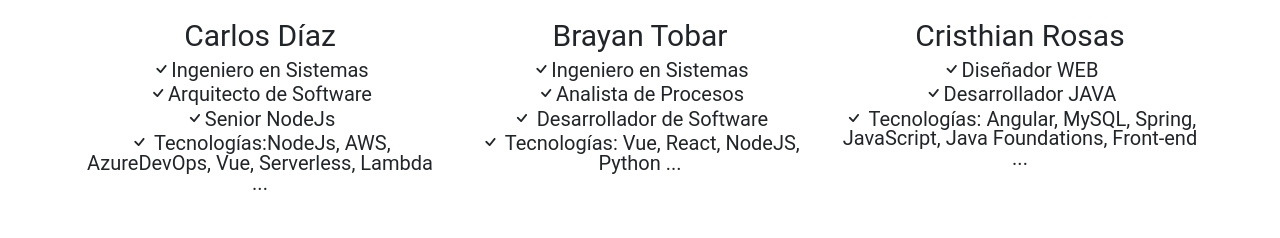
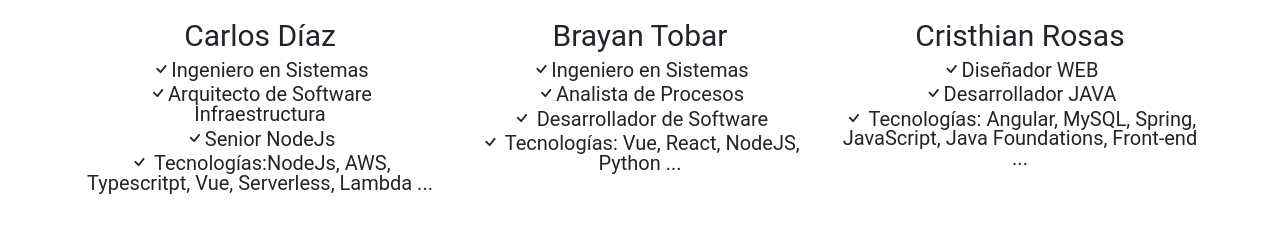
Before and after one commit to winvale/pagina-invetasapp, a website: page index.html in a window 1280 px wide. Shown: the part 3098-3336 px from the top of the page. Drawn offline with nearby package versions, Linux system fonts and the light colour scheme.

Commit message:
Update index.html

```diff
--- a/index.html
+++ b/index.html
@@ -285,10 +285,10 @@
 						</a>
 						<h2 class="fw-normal h2_nombre mb-2 mt-4">Carlos Díaz</h2>
 						<p class="bi bi-check h2_p lh-1 mb-lg-1">Ingeniero en Sistemas</p>
-						<p class="bi bi-check h2_p lh-1 mb-lg-1">Arquitecto de Software</p>
+						<p class="bi bi-check h2_p lh-1 mb-lg-1">Arquitecto de Software Infraestructura</p>
 						<p class="bi bi-check h2_p lh-1 mb-lg-1">Senior NodeJs</p>
 						<p class="bi bi-check h2_p lh-1 mb-lg-0">
-							Tecnologías:NodeJs, AWS, AzureDevOps, Vue, Serverless, Lambda
+							Tecnologías:NodeJs, AWS, Typescritpt, Vue, Serverless, Lambda
 							...
 						</p>
 					</div>
```
